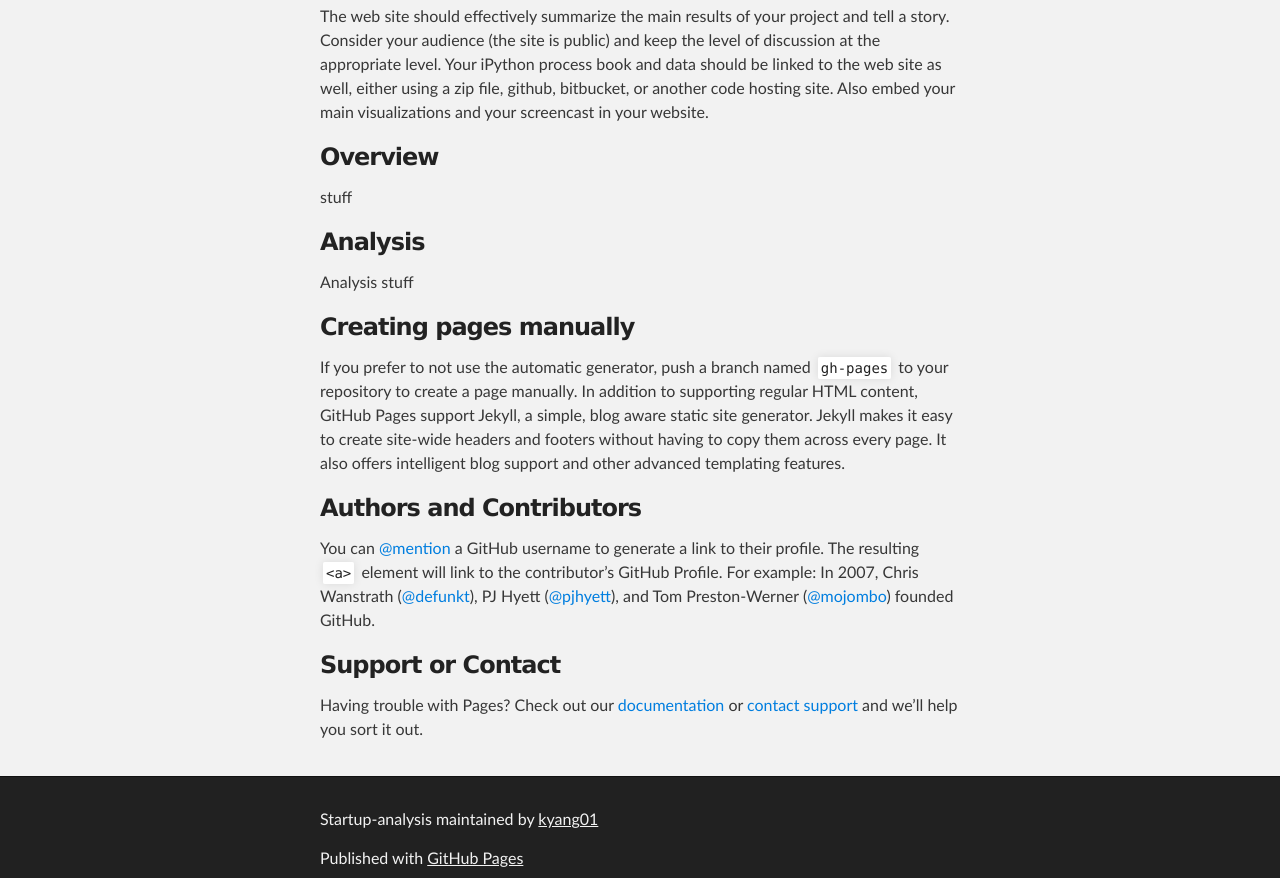
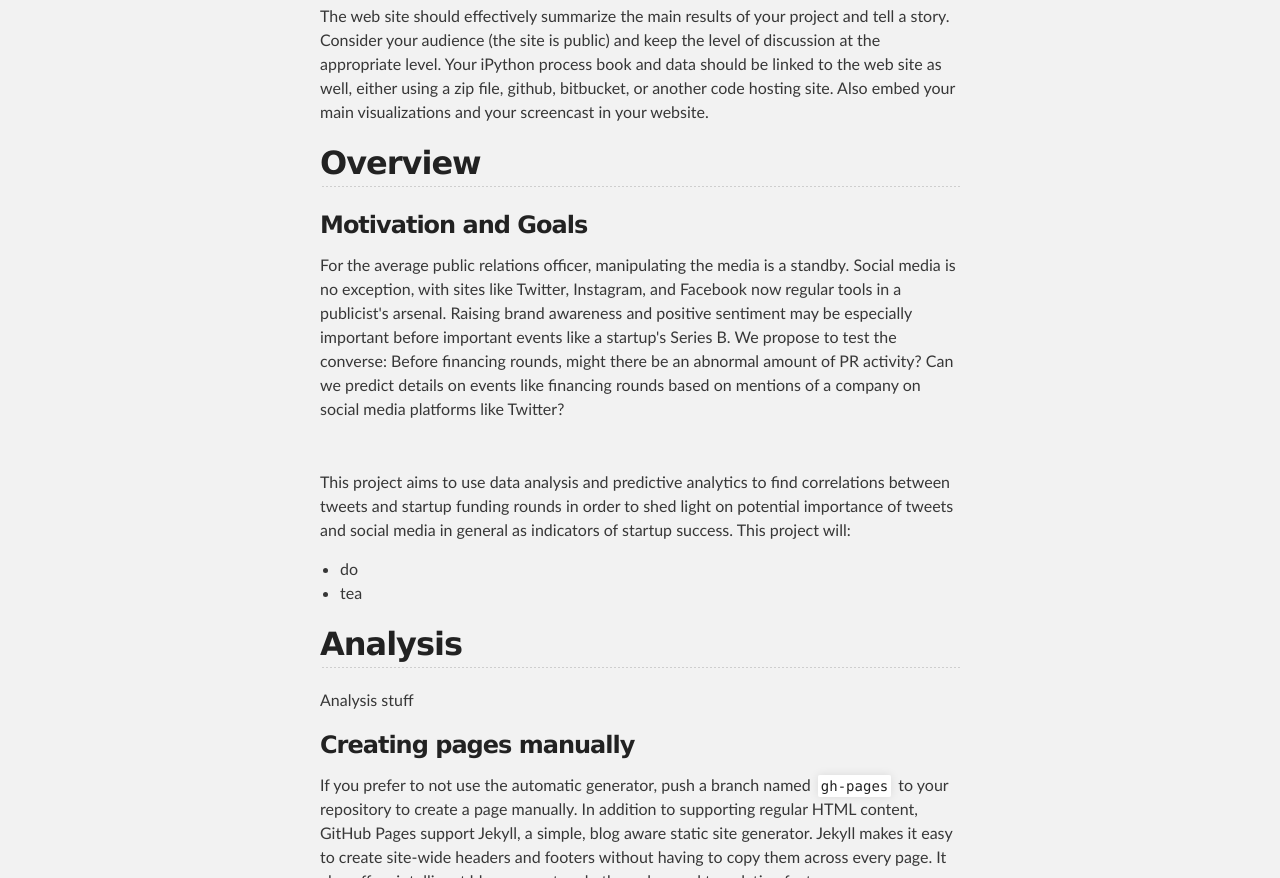
Before and after one commit to kyang01/startup-analysis, a plain HTML site: page index.html in a window 1280 px wide. Shown: the part 700-1578 px from the top of the page. Drawn offline with Linux system fonts and the light colour scheme.

Commit message:
change size of headers

```diff
--- a/index.html
+++ b/index.html
@@ -42,18 +42,24 @@
 <a id="welcome-to-github-pages" class="anchor" href="#welcome-to-github-pages" aria-hidden="true"><span class="octicon octicon-link"></span></a>Welcome to GitHub Pages.</h3>
 
 <p>The web site should effectively summarize the main results of your project and tell a story. Consider your audience (the site is public) and keep the level of discussion at the appropriate level. Your iPython process book and data should be linked to the web site as well, either using a zip file, github, bitbucket, or another code hosting site. Also embed your main visualizations and your screencast in your website.</p>
-      <h3>
-<a id="overview" class="anchor" href="#" aria-hidden="true"><span class="octicon octicon-link"></span></a>Overview</h3>
+      <h2>
+<a id="overview" class="anchor" href="#" aria-hidden="true"><span class="octicon octicon-link"></span></a>Overview</h2>
 
-
+<h3>Motivation and Goals</h3>
 
 <!--a id="overview" class="anchor" href="#overview" aria-hidden="true"><span class="octicon octicon-link"></span></a>Overview</h3>
 Overview</h3>
 -->
-<p>stuff</p>
+<p>For the average public relations officer, manipulating the media is a standby. Social media is no exception, with sites like Twitter, Instagram, and Facebook now regular tools in a publicist's arsenal. Raising brand awareness and positive sentiment may be especially important before important events like a startup's Series B. We propose to test the converse: Before financing rounds, might there be an abnormal amount of PR activity? Can we predict details on events like financing rounds based on mentions of a company on social media platforms like Twitter?</p>
+</br>
+<p>This project aims to use data analysis and predictive analytics to find correlations between tweets and startup funding rounds in order to shed light on potential importance of tweets and social media in general as indicators of startup success. This project will:</p>
+<ul>
+<li>do</li>
+<li>tea</li>
+</ul>
 
-<h3>
-<a id="analysis" class="anchor" href="#" aria-hidden="true"><span class="octicon octicon-link"></span></a>Analysis</h3>
+<h2>
+<a id="analysis" class="anchor" href="#" aria-hidden="true"><span class="octicon octicon-link"></span></a>Analysis</h2>
 <p>Analysis stuff</p>
 
 <h3>
```
